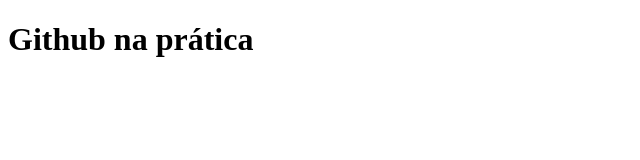
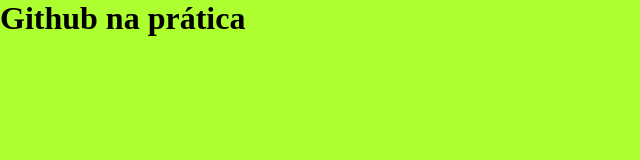
Before and after one commit to carlacss/git_vscode_github, a plain HTML site: page index.html in a window 1280 px wide. Shown: the whole page, without its empty margins (0-640 px from the left). Drawn offline with Linux system fonts and the light colour scheme.

Commit message:
3commit-add-style.css

```diff
--- a/index.html
+++ b/index.html
@@ -4,6 +4,7 @@
     <meta charset="UTF-8">
     <meta http-equiv="X-UA-Compatible" content="IE=edge">
     <meta name="viewport" content="width=device-width, initial-scale=1.0">
+    <link rel="stylesheet" href="style.css">
     <title>GitHub</title>
 </head>
 <body>
--- /dev/null
+++ b/style.css
@@ -0,0 +1,8 @@
+*{
+    margin: 0;
+    padding: 0;
+}
+
+body{
+    background: greenyellow;
+}
```
